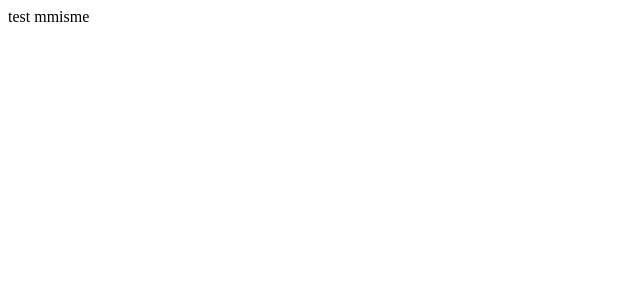
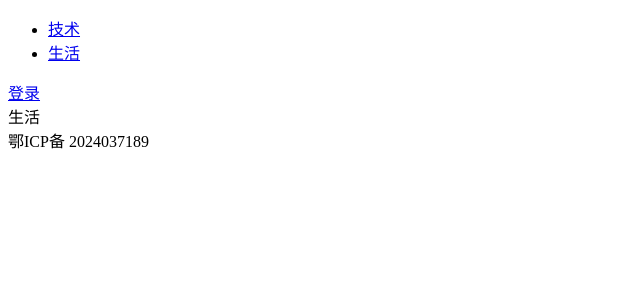
Before and after one commit to 467057463/blog_nuxt, a Nuxt app: page /life in a window 1280 px wide. Shown: the top 300 px of the page, without its empty margins (0-640 px from the left). Built offline with nearby package versions, Linux system fonts and the light colour scheme.

Commit message:
feat:
1. 搭建初始框架

```diff
--- a/app.vue
+++ /dev/null
@@ -1,15 +0,0 @@
-<template>
-  <div>
-    <!-- <NuxtWelcome /> -->
-    {{ runtimeConfig.public.api }}
-    {{ appConfig.title }}
-  </div>
-</template>
-
-<script lang="ts" setup>
-const runtimeConfig = useRuntimeConfig()
-console.log(runtimeConfig.public.api)
-
-const appConfig = useAppConfig();
-console.log(appConfig.title)
-</script>
--- /dev/null
+++ b/components/AppFooter.vue
@@ -0,0 +1,5 @@
+<template>
+  <footer>
+    鄂ICP备 2024037189
+  </footer>
+</template>
--- /dev/null
+++ b/components/AppHeader.vue
@@ -0,0 +1,12 @@
+<template>
+  <header>
+    <ul>
+      <li><NuxtLink to="/">技术</NuxtLink></li>
+      <li><NuxtLink to="/life">生活</NuxtLink></li>
+    </ul>
+
+    <div class="user-info">
+      <NuxtLink to="/login">登录</NuxtLink>
+    </div>
+  </header>
+</template>
--- /dev/null
+++ b/layouts/default.vue
@@ -0,0 +1,7 @@
+<template>
+  <div>
+    <AppHeader />
+    <slot />
+    <AppFooter />
+  </div>
+</template>
--- /dev/null
+++ b/pages/index.vue
@@ -0,0 +1,3 @@
+<template>
+  <div>index</div>
+</template>
--- /dev/null
+++ b/pages/life.vue
@@ -0,0 +1,3 @@
+<template>
+  <div>生活</div>
+</template>
--- /dev/null
+++ b/pages/login.vue
@@ -0,0 +1,3 @@
+<template>
+  <div>login</div>
+</template>
```
